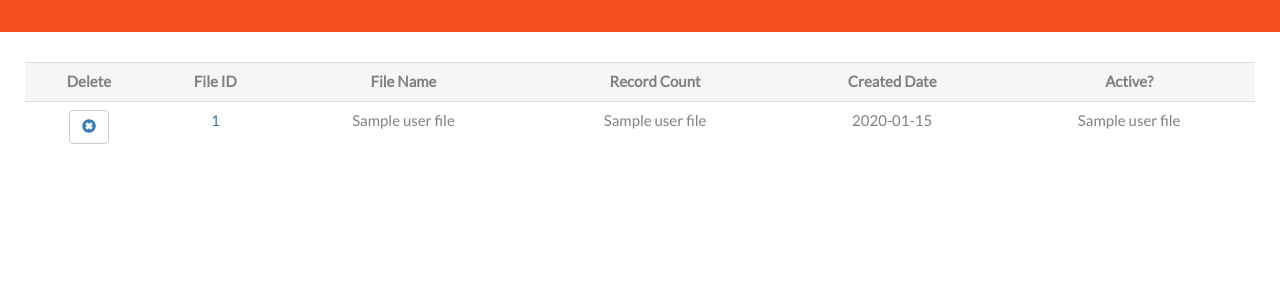
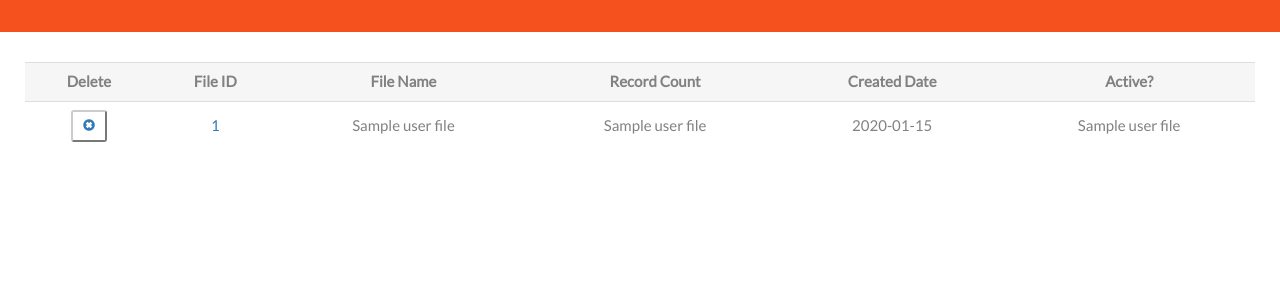
Before and after one commit to jkfoxworth/FlaskAPI, a Python web app: template mysite/app_folder/templates/cache_list.html in a window 1280 px wide. Shown: the part 430-730 px from the top of the page. Run offline with Jinja, Linux system fonts and the light colour scheme; the template is opened without the code that fills it: most values are stand-ins (such as "Sample title", 1, 10 or a date in 2020); some libraries are stand-ins or nearby versions.

Commit message:
Styling changes to center rows on tables

```diff
--- a/mysite/app_folder/static/styles/mainpage.css
+++ b/mysite/app_folder/static/styles/mainpage.css
@@ -53,6 +53,12 @@ body {
   .bg-white {
       background-color: #ffffff;
       }
+  td{
+    vertical-align: inherit !important;
+  }
+  tr.text-vert-middle {
+    vertical-align: middle !important;
+  }
   .logo-small {
       color: #f4511e;
       font-size: 50px;
--- a/mysite/app_folder/templates/cache_list.html
+++ b/mysite/app_folder/templates/cache_list.html
@@ -26,14 +26,14 @@
  </tr>
 
  {% for uf in user_files %}
-    <tr>
+    <tr class="text-vert-middle">
         {% set display_time = uf[3].strftime('%b %d %Y at %I:%M %p') %}
         {% set record_count = uf[2] %}
         {% set friendly_id = uf[1] %}
         {% set file_id = uf[0] %}
         {% set active_status = uf[4] %}
         <td>
-            <button class="btn btn-default">
+            <button class="btn-sm btn-default">
                 <a href="manage/files/delete/{{file_id}}">
                     <span class="glyphicon glyphicon-remove-sign"></span>
                 </a>
```
